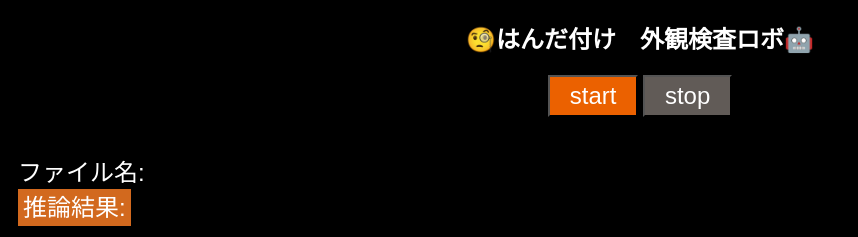
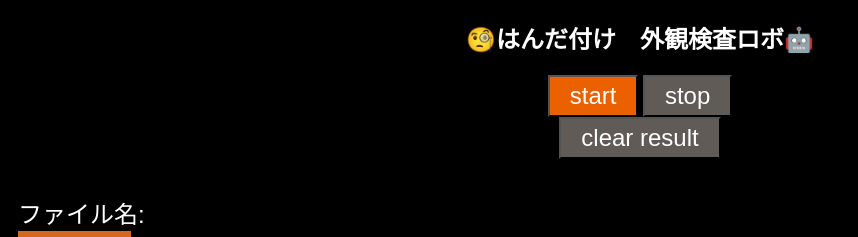
Before and after one commit to ikedachin/manabi_WebApp, a Django app: page /solder/index.html in a window 1280 px wide. Shown: the top 237 px of the page, without its empty margins (0-858 px from the left). Run offline with Django 4.2, Linux system fonts and the light colour scheme; data that the repository does not hold is empty.

Commit message:
出力画像のリセットボタン追加

```diff
--- a/visual_inspection/solder/templates/index.html
+++ b/visual_inspection/solder/templates/index.html
@@ -13,6 +13,7 @@
     <div class="center">
         <button id="start_button" class="btn--orange">start</button>
         <button id="stop_button" class="btn--gray">stop</button><br>
+        <button id="clear_button" class="btn--gray">clear result</button><br>
     </div>
     <br>
     <br>
@@ -130,8 +131,8 @@
                             console.log(key);
                         }
 
-                };
-                inferenceResult.textContent = "推論結果: 😱 " + p3.textContent;
+                    };
+                    inferenceResult.textContent = "推論結果: 😱 " + p3.textContent;
                 });
             };
             yolo_inspetion(url_to_yolo);
@@ -139,6 +140,7 @@
 
         const startButton = document.getElementById("start_button");
         const stopButton = document.getElementById("stop_button");
+        const clearButton = document.getElementById("clear_button");
 
         startButton.addEventListener('click', function(e) {
             timer1 = setInterval(event, 2000);
@@ -148,6 +150,15 @@
             clearInterval(timer1);
         })
 
+        clearButton.addEventListener('click', function(e) {
+            let clear_url = `{% url 'clear_result' 'TYPE_PLACEHOLDER' %}`.replace('TYPE_PLACEHOLDER', "clear_files");
+            fetch(clear_url)
+            .then(response => response.json())
+            .then(data => {
+                console.log(data);
+            })
+        })
+
         // タイマー開始
         // timer1 = setInterval(event, 2000);
 
--- a/visual_inspection/solder/urls.py
+++ b/visual_inspection/solder/urls.py
@@ -8,4 +8,5 @@ urlpatterns = [
     path('index.html', views.Image_path.as_view(), name='index'),
     path('get_imge_path/<str:type_name>', views.get_image_path, name='get_image_path'),
     path('inspction_image/<str:type_name>', views.inspction_image, name='inspction_image'),
+    path('clear_result/<str:type_name>', views.clear_result, name='clear_result'),
 ] + static(settings.MEDIA_URL, document_root=settings.MEDIA_ROOT) # 画像フォルダ追加時
--- a/visual_inspection/solder/views.py
+++ b/visual_inspection/solder/views.py
@@ -60,7 +60,7 @@ def inspction_image(request, type_name):
         weights='solder/applications/yolov5/runs/masked_edge_96e/weights/best.pt', # masked_edge
         # weights='solder/applications/yolov5/runs/masked_color/weights/best.pt', # masked_color
         source=masked_edge_image, # 中身は => 'solder/static/masked_edge/' + basename
-        data='solder/applications/yolov5/data/pbl02.yaml',
+        # data='solder/applications/yolov5/data/pbl02.yaml',
         # imgsz=(640, 640),  # inference size (height, width)
         # conf_thres=0.289,
         conf_thres=0.338, # masked_color
@@ -138,3 +138,19 @@ def run(
 
 
 """
+
+def clear_result(request, type_name):
+    print(type_name)
+    # if os.path.isfile('./solder/static/inspected_image/') == True:
+    print('EEE')
+    shutil.rmtree('./solder/static/inspected_image/')
+    os.makedirs('./solder/static/inspected_image/', exist_ok=True)
+
+    # if os.path.isfile('./solder/static/masked_edge/') == True:
+    shutil.rmtree('./solder/static/masked_edge/')
+    os.makedirs('./solder/static/masked_edge/', exist_ok=True)
+
+    files = glob.glob('./solder/static/inspected_image/*.png')
+    cleared_row = {}
+    cleared_row['num_files'] = str(len(files))
+    return JsonResponse(cleared_row)
```
